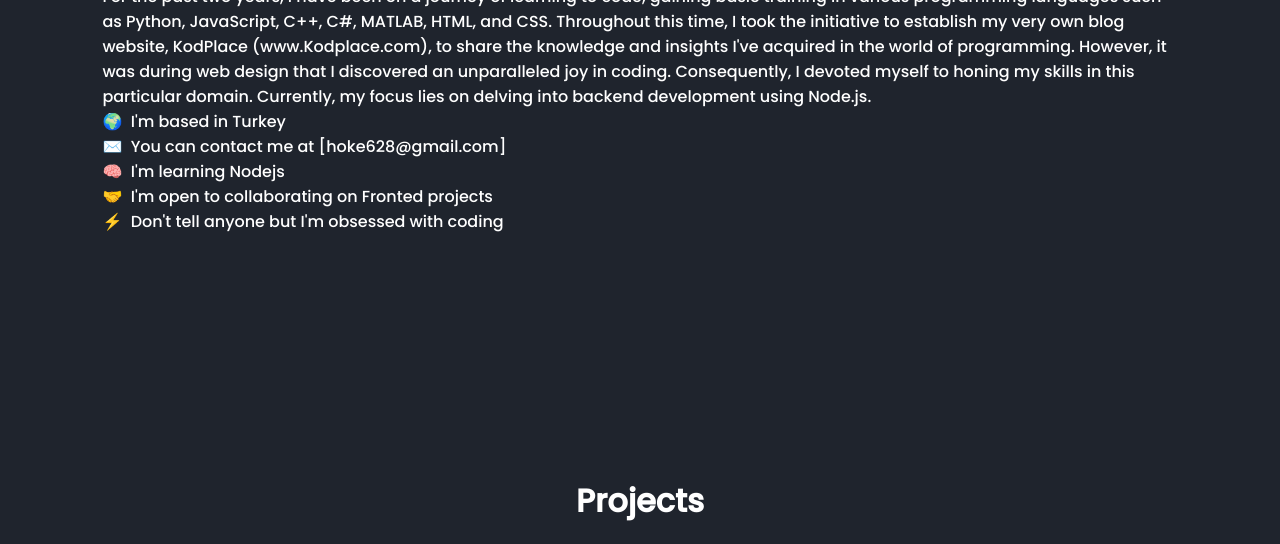
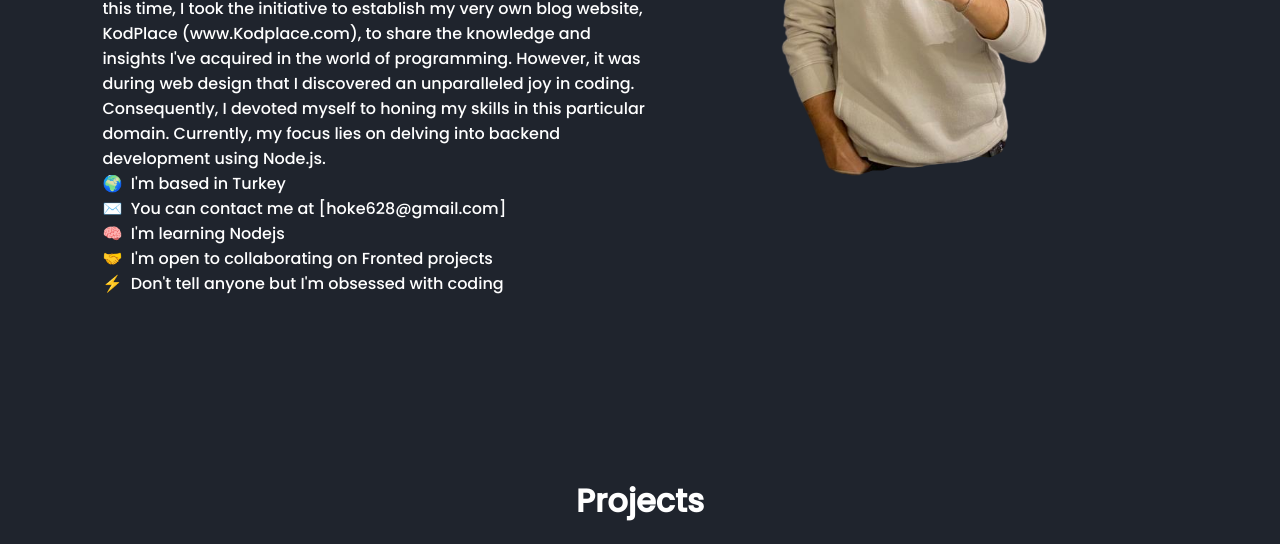
Before and after one commit to MehmetHooke/Porfolio, a plain HTML site: page index.html in a window 1280 px wide. Shown: the part 563-1107 px from the top of the page. Drawn offline with nearby package versions, Linux system fonts and the light colour scheme; grey boxes are pictures that could not be loaded.

Commit message:
Update index.html

```diff
--- a/index.html
+++ b/index.html
@@ -65,7 +65,7 @@
 
 
       <div class="home-img">
-        <img  src="WhatsApp Görsel 2023-07-22 saat 15.38.35 (1).png" alt="">
+        <img  src="images/profilePicture.png" alt="">
       </div>
 
 
```
